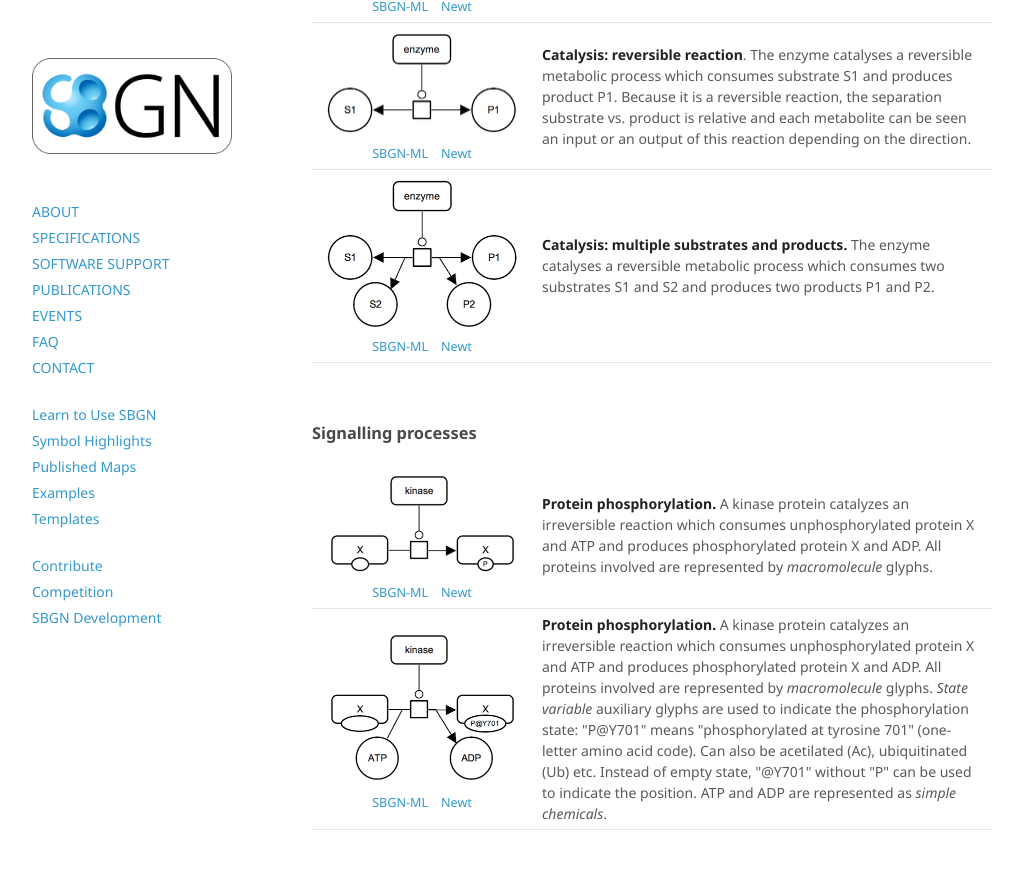
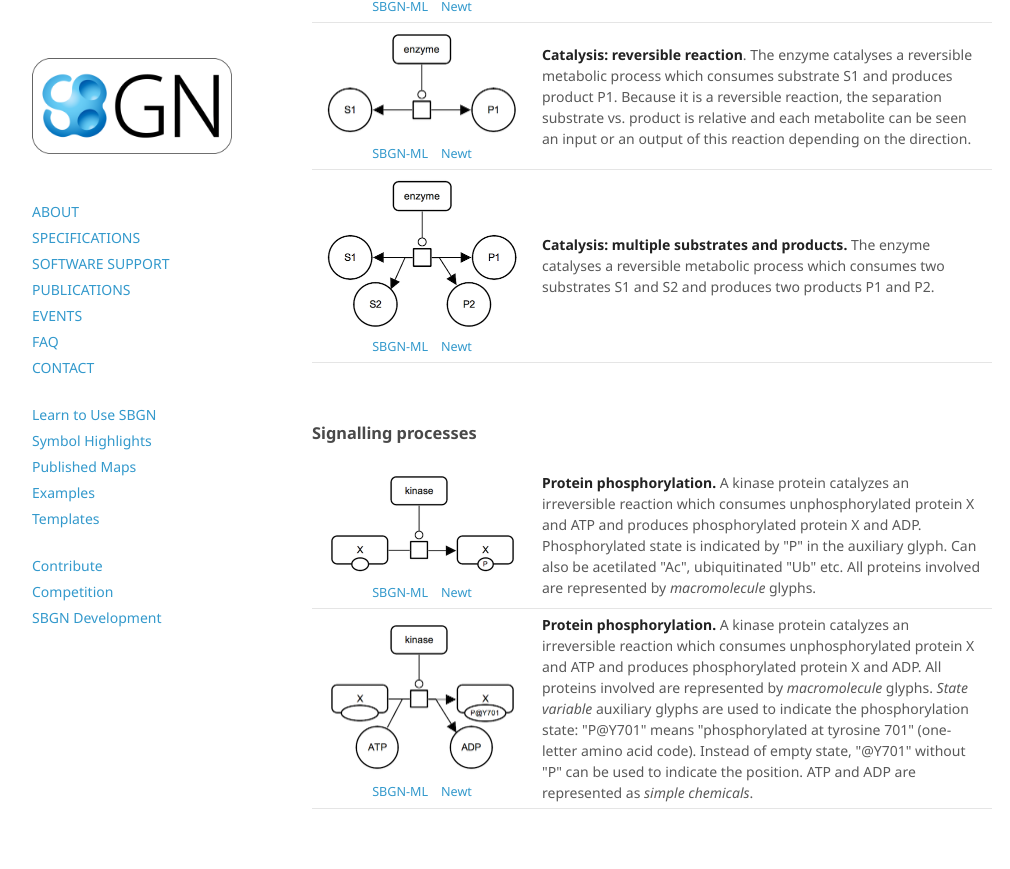
Before and after one commit to sbgn/sbgn, a Jekyll site: the page built from docs/sbgn_bricks.md, in a window 1280 px wide and 900 px high, scrolled down 932 px. Shown: the top 869 px of the window, without its empty margins (128-1138 px from the left). Built offline with Jekyll 4.4.1, drawn with Linux system fonts in a browser that asks for light colours; nearby versions of some CDN libraries.

Commit message:
Update sbgn_bricks.md

```diff
--- a/docs/sbgn_bricks.md
+++ b/docs/sbgn_bricks.md
@@ -59,12 +59,12 @@
       <td style="width:200px; text-align:center; font-size:90%;"><img src="../sbgn/downloads/bricks/PD_phosphorylation_simple.png"/> <br />
           <a href="/sbgn/downloads/bricks/PD_phosphorylation_simple.sbgn" target="_blank">SBGN-ML</a> &ensp;
           <a href="http://web.newteditor.org/?URL=http://sbgn.github.io/sbgn/downloads/bricks/PD_phosphorylation_simple.sbgn" target="_blank">Newt</a></td>
-      <td><strong>Protein phosphorylation.</strong> A kinase protein catalyzes an irreversible reaction which consumes unphosphorylated protein X and ATP and produces phosphorylated protein X and ADP. All proteins involved are represented by <i>macromolecule</i> glyphs.</td>
+      <td><strong>Protein phosphorylation.</strong> A kinase protein catalyzes an irreversible reaction which consumes unphosphorylated protein X and ATP and produces phosphorylated protein X and ADP. Phosphorylated state is indicated by "P" in the auxiliary glyph. Can also be acetilated "Ac", ubiquitinated "Ub" etc. All proteins involved are represented by <i>macromolecule</i> glyphs.</td>
     </tr>
     <tr>
       <td style="width:200px; text-align:center; font-size:90%;"><img src="../sbgn/downloads/bricks/PD_phosphorylation.png"/> <br />
           <a href="/sbgn/downloads/bricks/PD_phosphorylation.sbgn" target="_blank">SBGN-ML</a> &ensp;
           <a href="http://web.newteditor.org/?URL=http://sbgn.github.io/sbgn/downloads/bricks/PD_phosphorylation.sbgn" target="_blank">Newt</a></td>
-      <td><strong>Protein phosphorylation.</strong> A kinase protein catalyzes an irreversible reaction which consumes unphosphorylated protein X and ATP and produces phosphorylated protein X and ADP. All proteins involved are represented by <i>macromolecule</i> glyphs. <i>State variable</i> auxiliary glyphs are used to indicate the phosphorylation state: "P@Y701" means "phosphorylated at tyrosine 701" (one-letter amino acid code). Can also be acetilated (Ac), ubiquitinated (Ub) etc. Instead of empty state, "@Y701" without "P" can be used to indicate the position. ATP and ADP are represented as <i>simple chemicals</i>.</td>
+      <td><strong>Protein phosphorylation.</strong> A kinase protein catalyzes an irreversible reaction which consumes unphosphorylated protein X and ATP and produces phosphorylated protein X and ADP. All proteins involved are represented by <i>macromolecule</i> glyphs. <i>State variable</i> auxiliary glyphs are used to indicate the phosphorylation state: "P@Y701" means "phosphorylated at tyrosine 701" (one-letter amino acid code). Instead of empty state, "@Y701" without "P" can be used to indicate the position. ATP and ADP are represented as <i>simple chemicals</i>.</td>
     </tr>
 </table>
```
